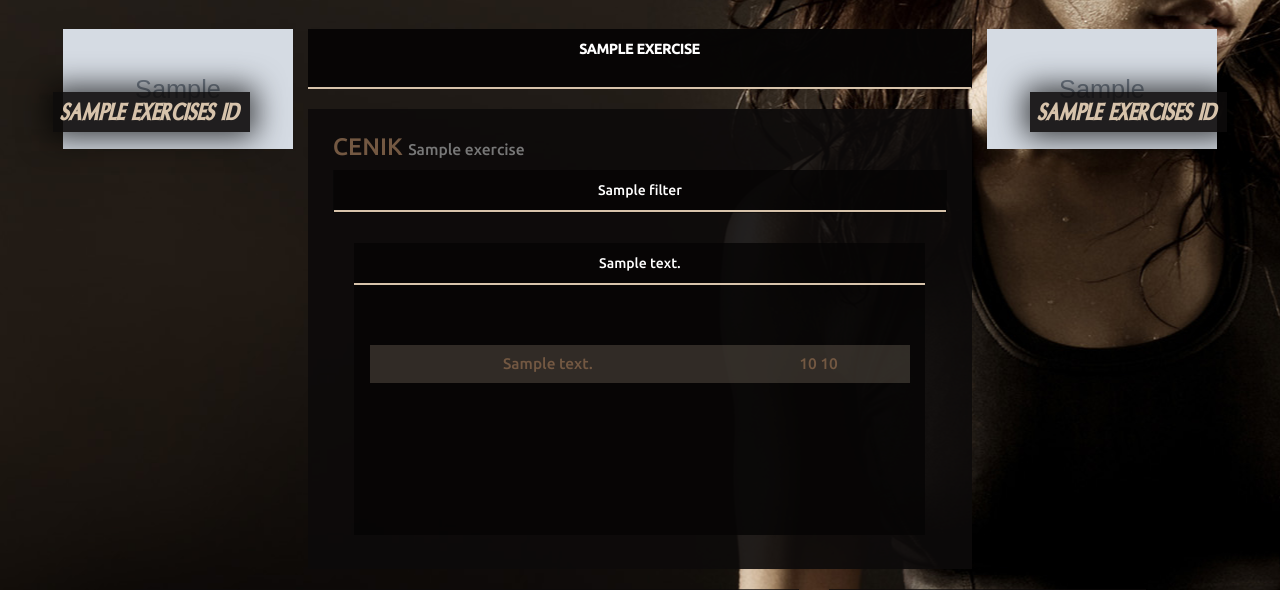
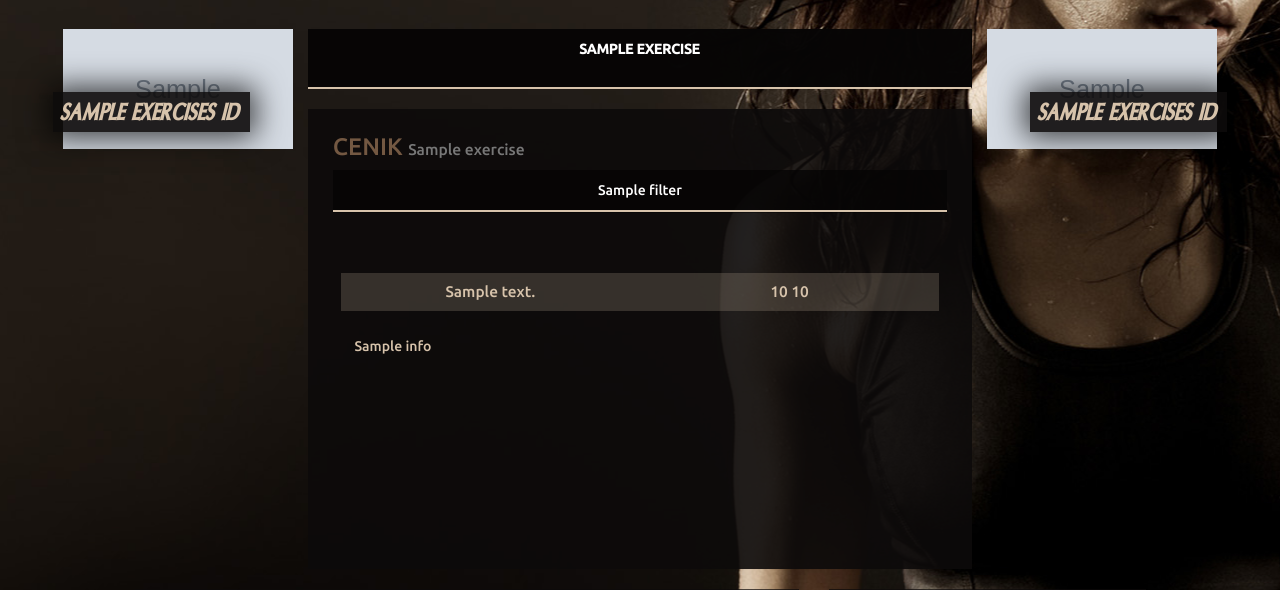
Before and after one commit to simonrakovic/peterklepec, a Django app: template templates/webpages/pricelist.html in a window 1280 px wide. Shown: the part 81-671 px from the top of the page. Run offline with Django 3.2, Linux system fonts and the light colour scheme; the template is opened without the code that fills it: most values are stand-ins (such as "Sample title", 1, 10 or a date in 2020); grey boxes marked "Sample" are stand-in pictures; some libraries are stand-ins or nearby versions.

Commit message:
popravljen cenik tabele

```diff
--- a/static/css/webpage/pricelist.css
+++ b/static/css/webpage/pricelist.css
@@ -78,8 +78,7 @@
     margin-left: 10px;
     margin-right: 10px;
 
-    border-right:  1px solid rgba(0, 0, 0, 0.4);
-    border-left:  1px solid rgba(0, 0, 0, 0.4);
+
     border-bottom: 1px solid rgba(0, 0, 0, 0.4);
 }
 
@@ -164,6 +163,14 @@
     margin-right:auto;
 }
 
+.table > tbody > tr{
+    width: 100%;
+}
+
+.table > tbody > tr > td{
+    width: 50%;
+    color:#D7C3AB;
+}
 
 
 .tbody{
@@ -199,3 +206,13 @@
     margin-bottom: 0 !important;
   }
 }
+
+.pricelist-info{
+    width: 90%;
+    margin-left: auto;
+    margin-right: auto;
+
+    margin-top: 5px;
+
+    color: #D7C3AB;
+}
--- a/templates/webpages/pricelist.html
+++ b/templates/webpages/pricelist.html
@@ -42,10 +42,8 @@
                                   {% for pricing_plan in pricing_plans|in_pricing_plans:exercise %}
 
                                           <div class="tab-pane {% if forloop.first %}active{% endif %}" id="tab_prcing_plan_{{ pricing_plan.id }}">
-                                              <div class="pricelist-tab-info">
 
-                                              </div>
-
+                                               {% if pricing_plan.show_customer_type %}
                                                    <div class="pricelist-thirdnav visible-lg visible-md visible-sm">
                                                         <ul class="nav nav-justified " role="tablist">
                                                             {% for customer_type in customer_types %}
@@ -74,8 +72,25 @@
                                                                 </div>
                                                           {% endfor %}
                                                     </div>
+                                               {% else %}
+                                                   <div class="row table-container">
+
+                                                         <table class="table table-colored-rows ">
+                                                            <tbody>
+                                                                {% for price in prices %}
+                                                                    {% if price.pricingPlanID.id == pricing_plan.id %}
+                                                                        <tr>
+                                                                            <td>{{ price.description }}</td>
+                                                                            <td>{{ price.price }} {{ price.priceUnit }}</td>
+                                                                        </tr>
+                                                                    {% endif %}
+                                                                {% endfor %}
+                                                            </tbody>
+                                                        </table>
                                                    </div>
-
+                                               {% endif %}
+                                          <div class="pricelist-info">{% if pricing_plan.info %}{{ pricing_plan.info }}{% endif %}</div>
+                                          </div>
                                   {% endfor %}
                             </div>
                         </div>
--- a/webpage/models.py
+++ b/webpage/models.py
@@ -88,6 +88,10 @@ class NotWorkingHours(models.Model):
 class PricingPlan(models.Model):
     exercisesID = models.ForeignKey('Exercises', verbose_name='IME PONUDBE')
     name = models.TextField(verbose_name='IME PODZVRSTI CENIKA')
+
+    show_customer_type = models.BooleanField(verbose_name='PRIKZI DELITEV NA KUPCE')
+
+    info = models.TextField(verbose_name='DODATEN OPIS', default=None, null=True, blank=True)
 
     def __unicode__(self):
         return u'%s' % self.name
```
Lines whose indentation alone changed are shown as unchanged.
